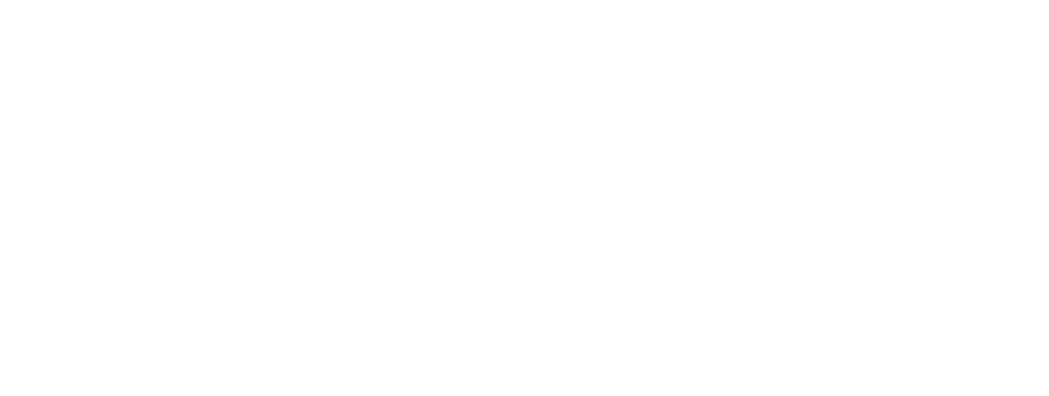
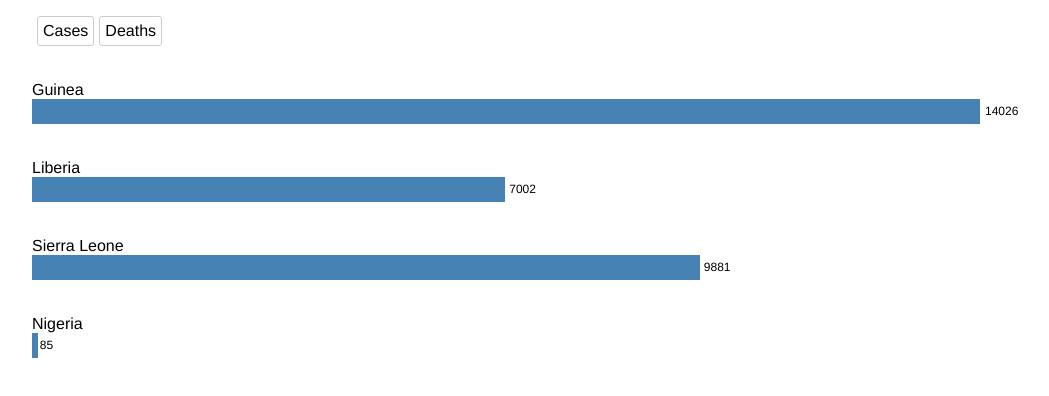
Before and after one commit to mhkeller/bar-chart-walkthrough, a plain HTML site: page index.html in a window 1280 px wide. Shown: the whole page, without its empty margins (11-1060 px from the left). Drawn offline with Linux system fonts and the light colour scheme.

Commit message:
working version

```diff
--- a/css/styles.css
+++ b/css/styles.css
@@ -4,3 +4,42 @@
 	   -moz-box-sizing: border-box;
 	        box-sizing: border-box;
 }
+
+.country-group{
+	margin: 35px;
+	width: 75%;
+}
+
+.bar{
+	height: 25px;
+	background-color: steelblue;
+	position: relative;
+	transition: width 500ms cubic-bezier(0.785, 0.135, 0.150, 0.860);;
+}
+
+.number{
+	color: #000;
+	font-size: 12px;
+	padding-top: 5px;
+	position: absolute;
+	right: 0;
+	transform: translateX(115%);
+}
+
+.button{
+	display: inline-block;
+	vertical-align: top;
+	padding: 5px;
+	border: 1px solid #ccc;
+	border-radius: 3px;
+	margin-right: 5px;
+}
+
+.button.active{
+	border: 1px solid #000;
+}
+
+.button:hover{
+	cursor: pointer;
+	background-color: #eee;
+}
--- a/index.html
+++ b/index.html
@@ -13,6 +13,11 @@
 	</head>
 	<body>
 
+		<ul>
+			<li class="button js-button" data-which="cases">Cases</div>
+			<li class="button js-button" data-which="deaths">Deaths</div>
+		</ul>
+
 		<div id="canvas"></div>
 
 		<script src="js/jquery.min.js"></script>
--- a/js/main.js
+++ b/js/main.js
@@ -4,6 +4,69 @@
 	// Load the data from the json file. This path is relative to our `main.js` file so we have to use the double dots, `..` to go back down a directory and then into our data folder.
 	$.getJSON('../data/ebola-totals-by-country.json', function(ebolaData){
 
+		var template = '<div class="country-group"><div class="name"></div><div class="bar"><div class="number"></div></div></div>';
+
+		// for (var i = 0; i < ebolaData.length; i++){
+		// 	console.log(i);
+		// 	console.log(ebolaData[i]);
+		// }
+
+		// The underscore solution
+		var data_max = _.max(ebolaData, function(ebolaCountry){ return ebolaCountry.cases; }).cases,
+				series = 'cases';
+
+		// A simple solution
+		// var data_max = 0;
+		// ebolaData.forEach(function(countryData){
+		// 	if (countryData.cases > data_max){
+		// 		data_max = countryData.cases;
+		// 	}
+		// });
+		// console.log(data_max) // 14026
+
+
+		ebolaData.forEach(function(ebolaCountry, index){
+			// Step 1: Make our template string a jQuery object
+			var $template = $(template);
+
+			// console.log('Before', template)
+			// console.log('After', $template)
+
+			// Step 2: Start adding our data to our jQuery-ified template
+			$template.find('.name').html(ebolaCountry.name);
+			$template.find('.bar').css({
+				width: (ebolaCountry[series] / data_max)*100 + '%'
+			})
+			$template.find('.number').html(ebolaCountry[series]);
+
+
+			// Step 4/5: Add our country HTML to the canvas
+			$('#canvas').append($template);
+
+		});
+
+		$('.js-button').on('click', function(){
+			// Step 1: Change the active class
+			$('.js-button').removeClass('active');
+			$(this).addClass('active');
+
+			// Step 2: Which series are we clicking on?
+			var series = $(this).attr('data-which');
+
+			// Step 3: Set the css of our existing bars to the data in our series
+			$('.country-group').each(function(index){
+				var $country_group = $(this)
+
+				$country_group.find('.bar').css({
+									// ebolaData[0].cases
+									// ebolaData[1].cases or this is .deaths
+					width: (ebolaData[index][series] / data_max)*100 + '%'
+				})
+				$country_group.find('.number').html(ebolaData[index][series]);
+			});
+
+		})
+
 	});
 
 }).call(this);
--- a/process-data/ebola-data/calculate-country-totals.js
+++ b/process-data/ebola-data/calculate-country-totals.js
@@ -13,4 +13,8 @@
 		})
 		.entries(ebola_data);
 
-io.writeDataSync('out/ebola-totals-by-country.json', nested_by_country);
+
+console.log(ebola_data[0])
+console.log(nested_by_country)
+
+// io.writeDataSync('out/ebola-totals-by-country.json', nested_by_country);
```
Lines whose indentation alone changed are shown as unchanged.
